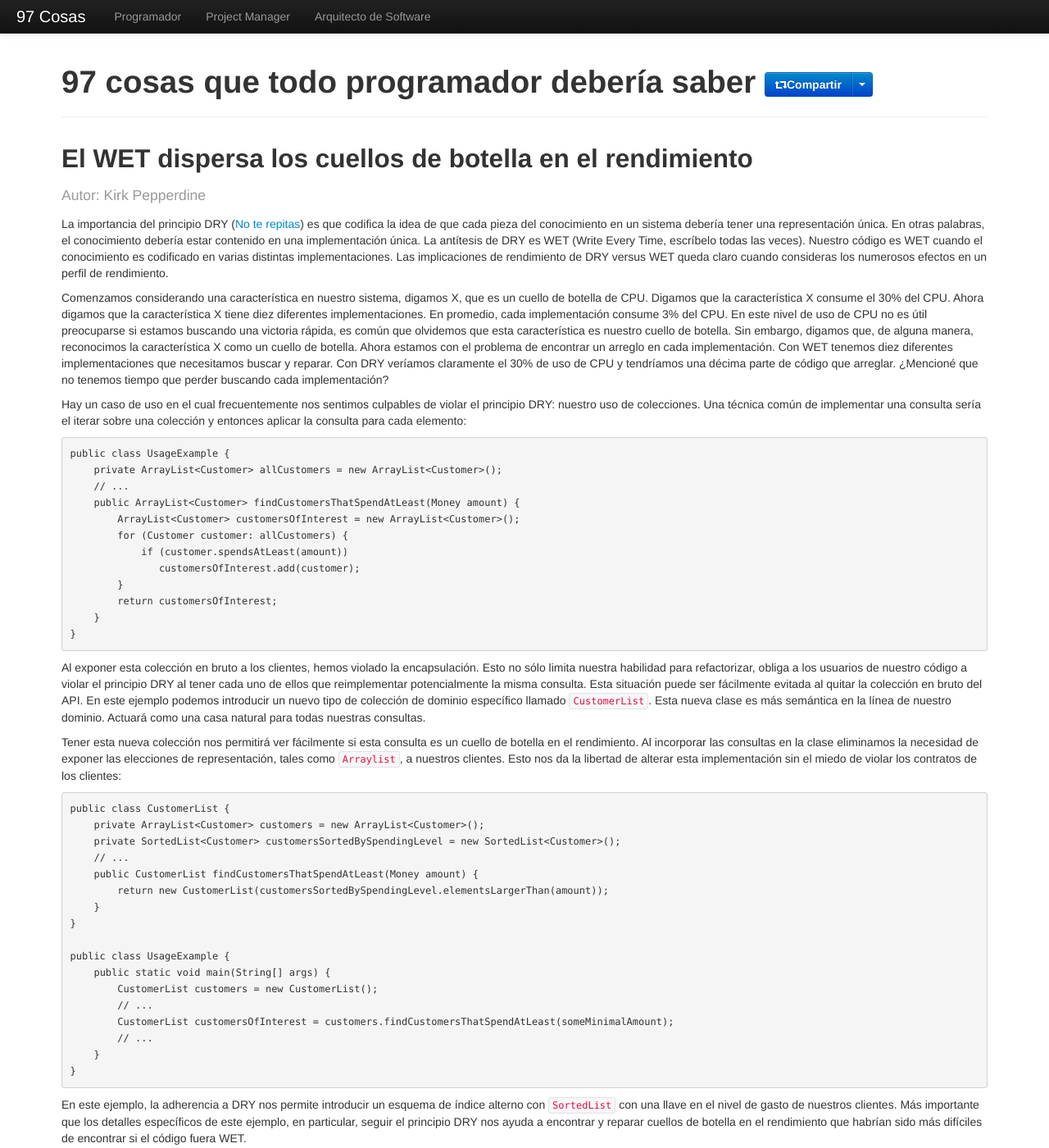
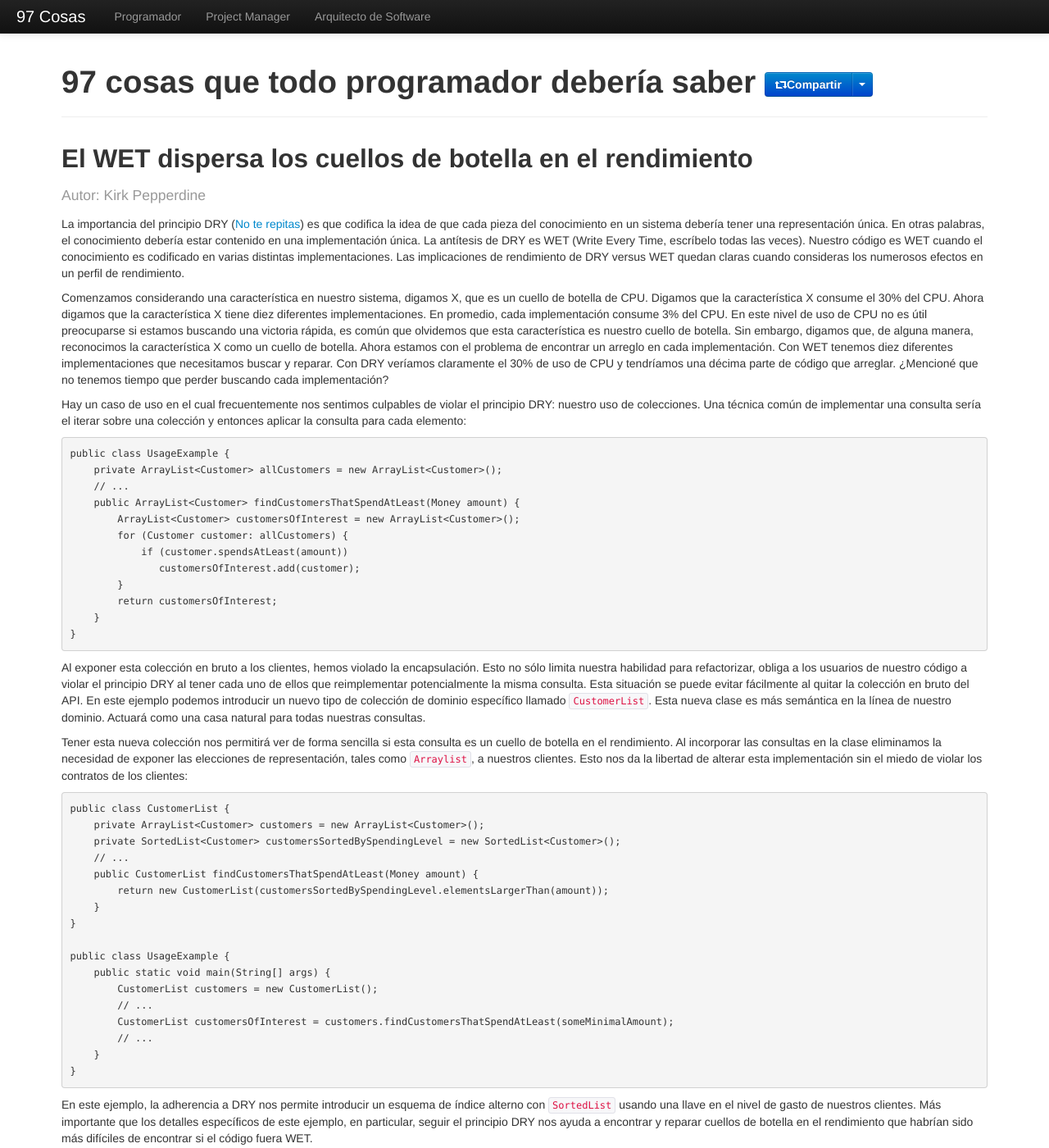
Before and after one commit to esparta/97cosas, a Jekyll site: the page built from programador/wet-dispersa-cuellos-de-botella.md, in a window 1280 px wide and 1400 px high. Shown: the whole window at 82% size. Built offline with Jekyll 4.4.1, drawn with Linux system fonts in a browser that asks for light colours; comment, search, counter and statistics services are not loaded.

Commit message:
Style corrections on wet-dispersa-cuellos-de-botella

```diff
--- a/programador/wet-dispersa-cuellos-de-botella.md
+++ b/programador/wet-dispersa-cuellos-de-botella.md
@@ -13,7 +13,7 @@ representación única. En otras palabras, el conocimiento debería estar
 contenido en una implementación única. La antítesis de DRY es WET (Write
 Every Time, escríbelo todas las veces). Nuestro código es WET cuando el
 conocimiento es codificado en varias distintas implementaciones. Las
-implicaciones de rendimiento de DRY versus WET queda claro cuando
+implicaciones de rendimiento de DRY versus WET quedan claras cuando
 consideras los numerosos efectos en un perfil de rendimiento.
 
 Comenzamos considerando una característica en nuestro sistema, digamos
@@ -52,17 +52,17 @@ Al exponer esta colección en bruto a los clientes, hemos violado la
 encapsulación. Esto no sólo limita nuestra habilidad para refactorizar,
 obliga a los usuarios de nuestro código a violar el principio DRY al
 tener cada uno de ellos que reimplementar potencialmente la misma
-consulta. Esta situación puede ser fácilmente evitada al quitar la
+consulta. Esta situación se puede evitar fácilmente al quitar la
 colección en bruto del API. En este ejemplo podemos introducir un nuevo
 tipo de colección de dominio específico llamado `CustomerList`. Esta
 nueva clase es más semántica en la línea de nuestro dominio. Actuará
 como una casa natural para todas nuestras consultas.
 
-Tener esta nueva colección nos permitirá ver fácilmente si esta consulta
-es un cuello de botella en el rendimiento. Al incorporar las consultas
-en la clase eliminamos la necesidad de exponer las elecciones de
-representación, tales como `Arraylist`, a nuestros clientes. Esto nos da
-la libertad de alterar esta implementación sin el miedo de violar los
+Tener esta nueva colección nos permitirá ver de forma sencilla si esta
+consulta es un cuello de botella en el rendimiento. Al incorporar las
+consultas en la clase eliminamos la necesidad de exponer las elecciones
+de representación, tales como `Arraylist`, a nuestros clientes. Esto nos
+da la libertad de alterar esta implementación sin el miedo de violar los
 contratos de los clientes:
 
     public class CustomerList {
@@ -84,11 +84,11 @@ contratos de los clientes:
     }
 
 En este ejemplo, la adherencia a DRY nos permite introducir un esquema
-de índice alterno con `SortedList` con una llave en el nivel de gasto de
-nuestros clientes. Más importante que los detalles específicos de este
-ejemplo, en particular, seguir el principio DRY nos ayuda a encontrar y
-reparar cuellos de botella en el rendimiento que habrían sido más
-difíciles de encontrar si el código fuera WET.
+de índice alterno con `SortedList` usando una llave en el nivel de gasto
+de nuestros clientes. Más importante que los detalles específicos de
+este ejemplo, en particular, seguir el principio DRY nos ayuda a
+encontrar y reparar cuellos de botella en el rendimiento que habrían
+sido más difíciles de encontrar si el código fuera WET.
 
 
 [1]: no-te-repitas.html
```
